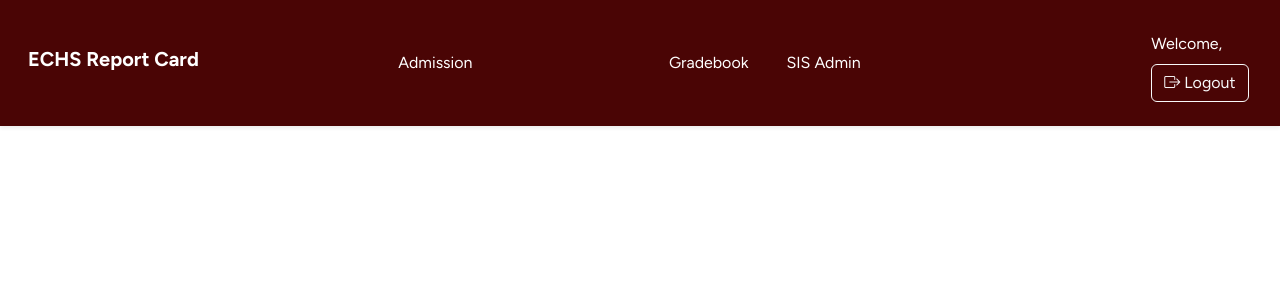
After one commit to tjrenk/projects, a Django app: template DJANGO_SIS/djangoschool/django_sis/templates/header_guest.html in a window 1280 px wide. The commit adds this page. Shown: the top 300 px of the page. Run offline with Django 5.2, Linux system fonts and the light colour scheme; the template is opened without the code that fills it, so the values that code supplies are empty; parts of the project's set-up code (start-up, migrations or seed data) failed here and were passed over; some libraries are stand-ins or nearby versions.

Commit message:
Django SIS Update 2
frontend / template

```diff
--- a/DJANGO_SIS/djangoschool/django_sis/templates/base.html
+++ b/DJANGO_SIS/djangoschool/django_sis/templates/base.html
@@ -67,7 +67,7 @@
         <div class="navbar bg-base-100">
             <div class="navbar-start">
                 <a class="flex flex-row h-16 items-center" href="{% url 'home' %}">
-                    <img loading="lazy" class="max-h-20 p-2 m-auto max-w-32" src="/static_files/admin/img/logo_echs.jpeg" alt="Logo" />
+                    <img loading="lazy" class="max-h-20 p-2 m-auto max-w-32" src="/static_files/images/logo_echs.jpeg" alt="Logo" />
                 </a>
             </div>
 
--- a/DJANGO_SIS/djangoschool/django_sis/templates/base_admission.html
+++ b/DJANGO_SIS/djangoschool/django_sis/templates/base_admission.html
@@ -78,7 +78,7 @@
                 &nbsp;
                 {% endif %}
                 <a href="{% url 'home' %}">
-                    <img loading="lazy" class="max-h-20 p-2 m-auto max-w-32" src="/static_files/admin/img/logo_echs.jpeg" alt="Logo" />
+                    <img loading="lazy" class="max-h-20 p-2 m-auto max-w-32" src="/static_files/images/logo_echs.jpeg" alt="Logo" />
                 </a>
             </div>
 
--- a/DJANGO_SIS/djangoschool/django_sis/templates/base_gradebook.html
+++ b/DJANGO_SIS/djangoschool/django_sis/templates/base_gradebook.html
@@ -79,7 +79,7 @@
                 &nbsp;
                 {% endif %}
                 <a href="{% url 'home' %}">
-                    <img loading="lazy" class="max-h-20 p-2 m-auto max-w-32" src="/static_files/admin/img/logo_echs.jpeg" alt="Logo" />
+                    <img loading="lazy" class="max-h-20 p-2 m-auto max-w-32" src="/static_files/images/logo_echs.jpeg" alt="Logo" />
                 </a>
             </div>
 
@@ -140,6 +140,7 @@
                                 <li><a href="{% url 'grade-entry' %}">Grade Entry</a></li>
                                 <li><a href="{% url 'student-attendance' %}">Student Attendance</a></li>
                                 <li><a href="{% url 'report-card' %}">Add Notes</a></li>
+                                <li><a href="{% url 'rubric-entry' %}">Rubric Entry</a></li>
                             </ul>
                         </details>
                     </li>
--- /dev/null
+++ b/DJANGO_SIS/djangoschool/django_sis/templates/header_guest.html
@@ -0,0 +1,102 @@
+{% load static %}
+<!DOCTYPE html>
+<html lang="en">
+<style type="text/css">
+    .custom-color {
+        background-color: #4a0505ff;
+    }
+    .white-font-color {
+        color: #fffafaff;
+    }
+    .sticky-header {
+        position: sticky;
+        top: 0;
+    }
+    a {
+    text-decoration: none;
+    }
+</style>
+<link rel="preconnect" href="https://fonts.googleapis.com">
+<link rel="preconnect" href="https://fonts.gstatic.com" crossorigin>
+<link href="https://fonts.googleapis.com/css2?family=Figtree:ital,wght@0,300..900;1,300..900&display=swap" rel="stylesheet">
+<head>
+    <meta charset="UTF-8">
+    <meta name="viewport" content="width=device-width, initial-scale=1.0">
+    <script src="https://unpkg.com/htmx.org@1.9.10"></script>
+    <title>EkuPoint</title>
+    <link href="https://cdn.jsdelivr.net/npm/bootstrap@5.3.0/dist/css/bootstrap.min.css" rel="stylesheet">
+    <link rel="stylesheet" href="https://cdn.jsdelivr.net/npm/bootstrap-icons@1.10.0/font/bootstrap-icons.css">
+    <style>
+        .action-btn { margin-right: 0.5rem; }
+    </style>
+</head>
+<body style="font-family: Figtree, sans-serif; ">
+    <nav class="navbar navbar-expand-lg navbar-dark custom-color shadow-sm p-3 mb-5">
+        <div class="container">
+        <div class="navbar-center">
+            <h1 class="navbar-brand"><strong>ECHS Report Card</strong></h1>
+        </div>
+        <div class="navbar navbar-expand-lg">
+                <a href="admission/" class="btn btn-ghost" style="color: #FFFFFF">Admission</a>
+                    {% comment %} <img src="{% static 'images/admission.png' %}" width="600" height="400"> {% endcomment %}
+        </div>
+        <div class="navbar navbar-expand-lg">
+                <a href="gradebook/" class="btn btn-ghost" style="color: #FFFFFF">Gradebook</a>
+                    {% comment %} <img src="{% static 'images/gradebook.jpg' %}" width="600" height="400"> {% endcomment %}
+        </div>
+        {% comment %} <div class="responsive">
+            <div class="gallery">
+                <a target="_blank" href="#">
+                 <div class="desc">Library</div>
+                    {% comment %} <img src="{% static 'images/librarian.png' %}" width="600" height="400"> {% endcomment %}
+               {% comment %} </a>
+
+            </div> {% endcomment %}
+                {% comment %} <div class="responsive">
+            <div class="gallery">
+                <a target="_blank" href="#">
+                <div class="desc">Finance</div>
+                    <img src="{% static 'images/gradebook.jpg' %}" width="600" height="400">
+                </a>
+
+            </div> {% endcomment %}
+        </div>
+        <div class="navbar navbar-expand-lg" style="width: 50%; margin: 0 auto;">
+                <a href="{% url 'admin:index' %}" class="btn btn-ghost" style="color: #FFFFFF">SIS Admin</a>
+                    {% comment %} <img src="{% static 'images/gradebook.jpg' %}" width="600" height="400"> {% endcomment %}
+        </div>
+            {% comment %} {% if is_admin or is_staff %}
+            <a class="btn btn-outline-light btn-xs" href="{% url 'admin:index' %}">Admin Panel</a>
+            {% else %}
+            <p></p>
+            {% endif %} {% endcomment %}
+                <p>&nbsp</p>
+            </div>
+            <div class="navbar bg-base-100">
+                    <span class="navbar-text me-3" style="color: #FFFFFF;">Welcome, {{ user.username }}</span>
+                {% comment %} {% if is_admin or is_staff %}
+                    <span class="badge bg-danger ms-1">Admin</span>
+                {% else %}
+                    <span class="badge bg-info ms-1">Student</span>
+                {% endif %} {% endcomment %}
+                </span>
+            {% comment %} {% if is_admin or is_staff %}
+                    <a class="btn btn-outline-light btn-xs" href="{% url 'admin:index' %}"><i class="bi bi-person"> Admin Panel</i></a>
+            {% else %}
+                    <p></p>
+            {% endif %} {% endcomment %}
+            <p>&nbsp</p>
+            <a class="btn btn-outline-light btn-xs" href="{% url 'logout' %}"><i class="bi bi-box-arrow-right"></i> Logout</a>
+
+
+
+            </div>
+            </div>
+        </div>
+    </nav>
+    <main class="container mt-4">
+        {% block content %}{% endblock %}
+    </main>
+
+</body>
+</html>
--- a/DJANGO_SIS/djangoschool/django_sis/templates/index_new.html
+++ b/DJANGO_SIS/djangoschool/django_sis/templates/index_new.html
@@ -117,7 +117,7 @@
         </div> {% endcomment %}
         {% comment %} <div class="clearfix"></div><br /><br /><br /><br /><br /><br /> {% endcomment %}
          <div class="responsive">
-        <h1 style="font-size: 2em; text-align: center;">Welcome to ECHS SIS!</h1>
+        <h1 style="font-size: 2em; text-align: center;">Welcome to ECS SIS!</h1>
 
     </div>
 </body>
--- a/DJANGO_SIS/djangoschool/django_sis/templates/sreport_base.html
+++ b/DJANGO_SIS/djangoschool/django_sis/templates/sreport_base.html
@@ -22,12 +22,14 @@
     <title>{{ report_title }} | Django Slick Reporting</title>
 </head>
 <body>
+
 <div class="container">
 
 
 
     <div class="py-5 ">
         <h2 class="page-title"> {{ report_title }} </h2>
+
         {% block content %}
 
         {% endblock %}
```
Also changed, not shown: DJANGO_SIS/djangoschool/django_sis/templates/base_new.html (+4 -4 lines), DJANGO_SIS/djangoschool/django_sis/templates/index.html (line endings or trailing spaces).
